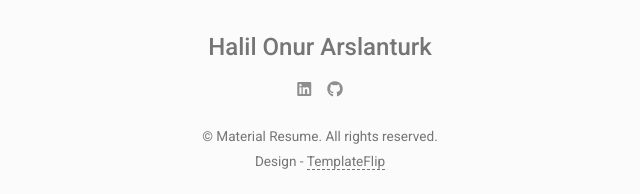
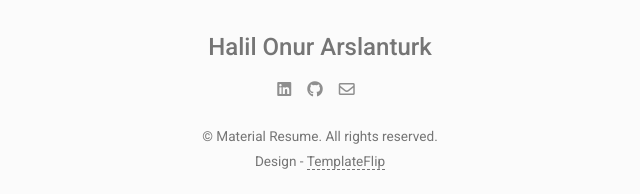
Before and after one commit to arslanturkh/arslanturkh.github.io, a plain HTML site: page index.html in a window 1280 px wide. Shown: the part 2947-3141 px from the top of the page, 320-960 px from the left. Drawn offline with Linux system fonts and the light colour scheme.

Commit message:
add email icon

```diff
--- a/index.html
+++ b/index.html
@@ -254,6 +254,8 @@
                 </li>
                 <li class="nav-item"><a class="nav-link" href="https://github.com/arslanturkh" title="Github"><i class="fab fa-github"></i><span class="menu-title sr-only">Github</span></a>
                 </li>
+                <li class="nav-item"><a class="nav-link" href="mailto:haliloarslanturk@gmail.com" title="Email"><i class="far fa-envelope pe-2 text-muted"></i><span class="menu-title sr-only">Email</span></a>
+                </li>
               </ul>
             </nav>
           </div>
```
